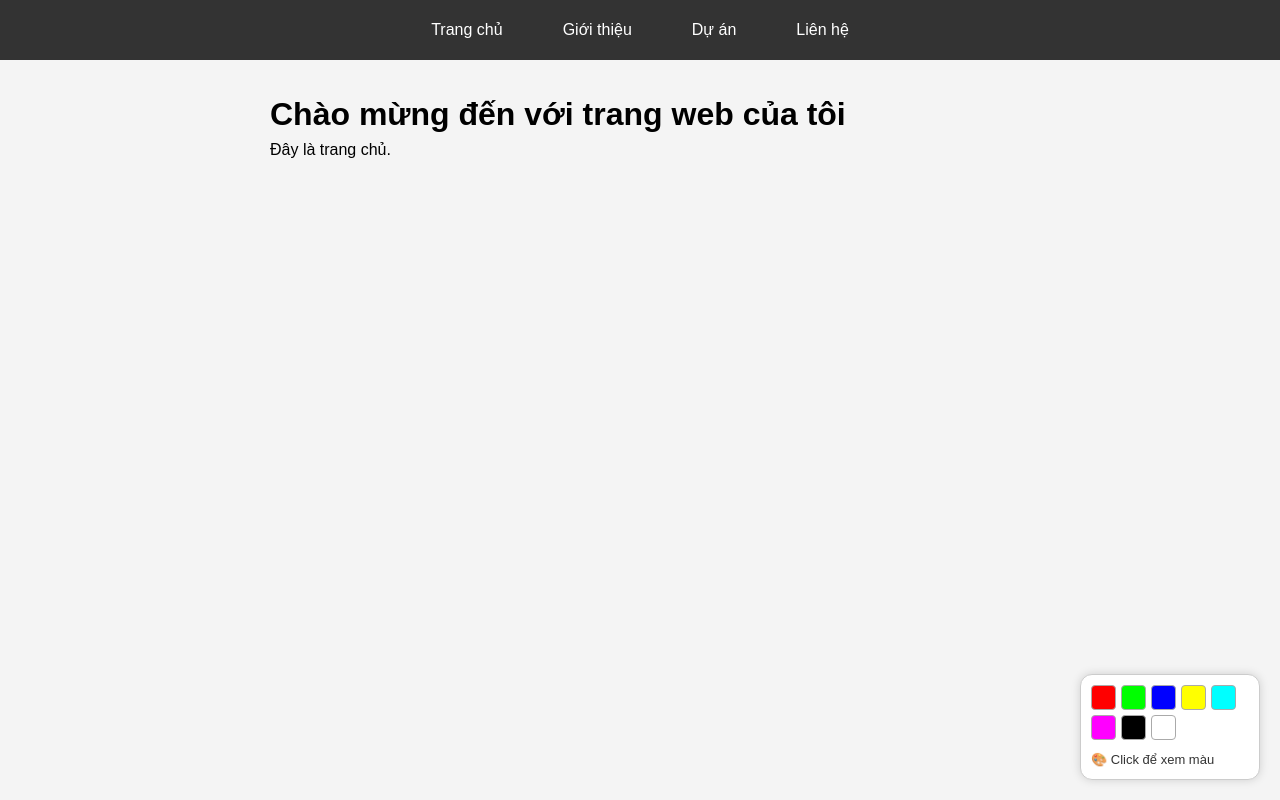
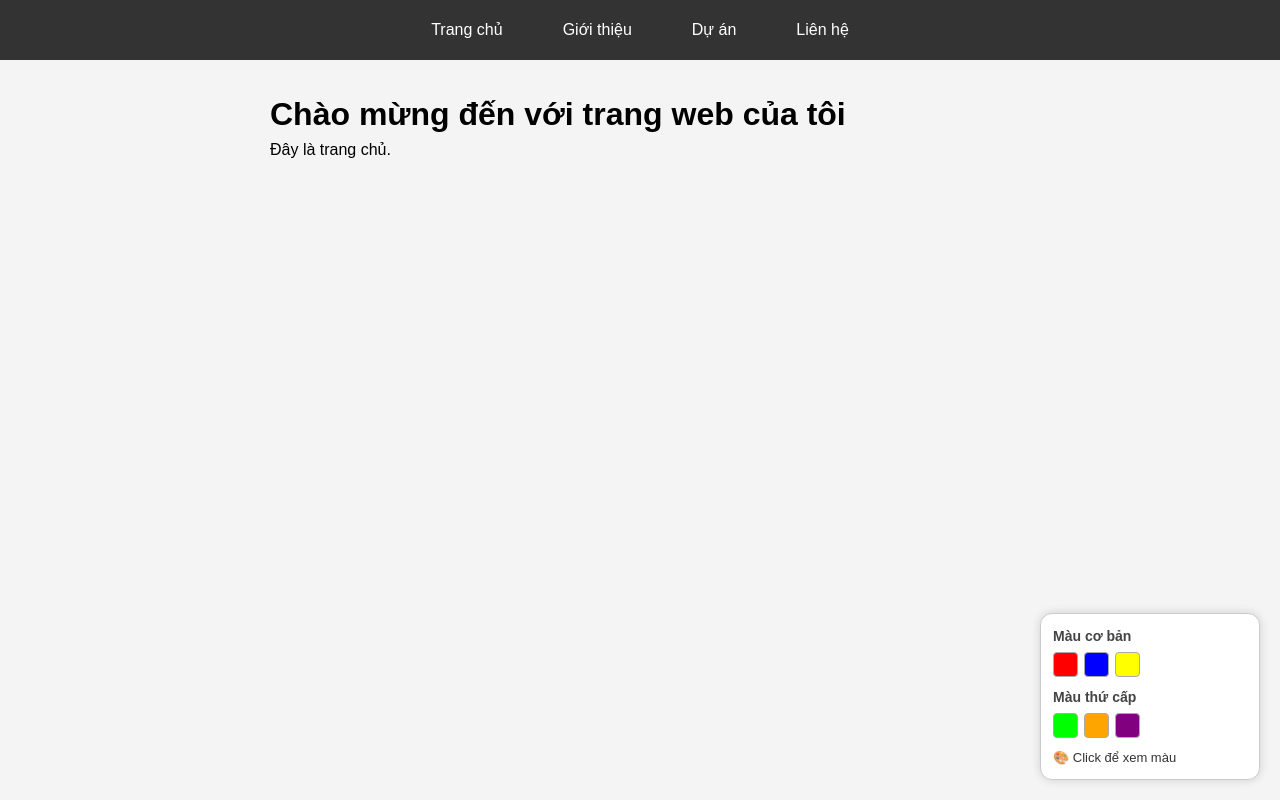
Before and after one commit to kcduong994/kcduong994.github.io, a plain HTML site: page index.html in a window 1280 px wide. Drawn offline with Linux system fonts and the light colour scheme.

Commit message:
Update index.html

```diff
--- a/index.html
+++ b/index.html
@@ -105,7 +105,7 @@ lang="vi" chỉ định ngôn ngữ chính của trang là tiếng Việt: lang=
   <!-- Thẻ </main> đóng phần nội dung chính của trang web.: The </main> tag closes the main content section of the web page. -->
   </main>
 
-  <!-- 🔻 Bảng màu mini ở góc dưới bên phải -->
+  <!-- 🔻 Bảng màu mini ở góc dưới bên phải
 <div id="color-widget">
   <div id="color-container"></div>
   <div id="color-info">🎨 Click để xem màu</div>
@@ -174,6 +174,97 @@ lang="vi" chỉ định ngôn ngữ chính của trang là tiếng Việt: lang=
     color: #333;
   }
 </style>
+-->
+<!-- 🔻 Bảng màu chia nhóm -->
+<div id="color-widget">
+  <div class="color-group">
+    <h4>Màu cơ bản</h4>
+    <div class="color-container" id="group-primary"></div>
+  </div>
+  <div class="color-group">
+    <h4>Màu thứ cấp</h4>
+    <div class="color-container" id="group-secondary"></div>
+  </div>
+  <div id="color-info">🎨 Click để xem màu</div>
+</div>
+
+<script>
+  const primaryColors = [
+    { name: 'Red', hex: '#FF0000' },
+    { name: 'Blue', hex: '#0000FF' },
+    { name: 'Yellow', hex: '#FFFF00' }
+  ];
+
+  const secondaryColors = [
+    { name: 'Green', hex: '#00FF00' },       // Blue + Yellow
+    { name: 'Orange', hex: '#FFA500' },      // Red + Yellow
+    { name: 'Purple', hex: '#800080' }       // Red + Blue
+  ];
+
+  function renderColors(groupId, colors) {
+    const container = document.getElementById(groupId);
+    colors.forEach(color => {
+      const box = document.createElement('div');
+      box.className = 'color-box';
+      box.style.backgroundColor = color.hex;
+      box.title = color.name;
+      box.addEventListener('click', () => {
+        document.getElementById('color-info').textContent = `🎨 ${color.name} - ${color.hex}`;
+      });
+      container.appendChild(box);
+    });
+  }
+
+  renderColors('group-primary', primaryColors);
+  renderColors('group-secondary', secondaryColors);
+</script>
+
+<style>
+  #color-widget {
+    position: fixed;
+    bottom: 20px;
+    right: 20px;
+    background: white;
+    border: 1px solid #ccc;
+    border-radius: 12px;
+    padding: 12px;
+    width: 220px;
+    box-shadow: 0 0 10px rgba(0,0,0,0.15);
+    z-index: 9999;
+    font-family: sans-serif;
+  }
+
+  .color-group {
+    margin-bottom: 10px;
+  }
+
+  .color-group h4 {
+    margin: 0 0 5px;
+    font-size: 14px;
+    color: #444;
+  }
+
+  .color-container {
+    display: flex;
+    gap: 6px;
+    flex-wrap: wrap;
+    margin-bottom: 5px;
+  }
+
+  .color-box {
+    width: 25px;
+    height: 25px;
+    border-radius: 4px;
+    cursor: pointer;
+    border: 1px solid #aaa;
+  }
+
+  #color-info {
+    margin-top: 10px;
+    font-size: 13px;
+    color: #333;
+  }
+</style>
 
 <!-- Thẻ </body> đóng phần thân của trang web.: The </body> tag closes the body section of the web page. -->
 </body>
```
